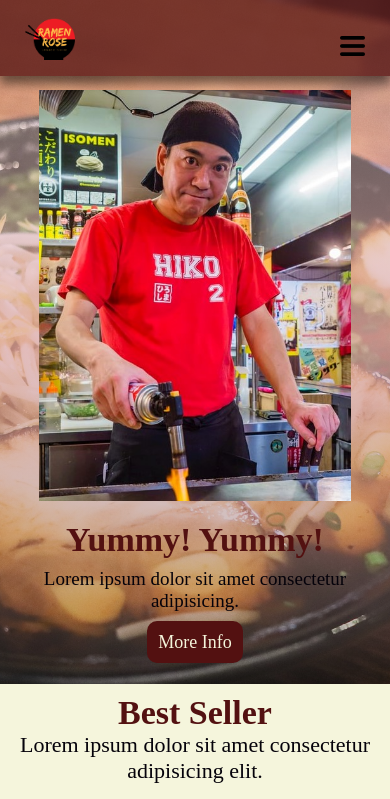
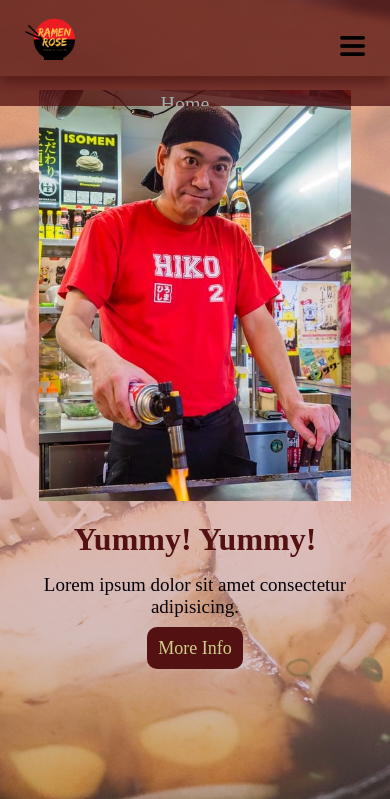
Before and after one commit to rainey8507/landing-page-udacity, a plain HTML site: page index.html in a window 390 px wide. Shown: the top 799 px of the page. Drawn offline with Linux system fonts and the light colour scheme; a web font is replaced by a local one.

Commit message:
second commit

```diff
--- a/css/styles.css
+++ b/css/styles.css
@@ -5,7 +5,7 @@
 }
 
 :root {
-    --main-bg: #f5f5dc;
+    --main-bg: #cfcf8c;
     --main-color: #531111;
     /* --light-bg: #e7c9c3; */
     --light-color: #9cb1b1;
@@ -30,10 +30,10 @@ a {
     color: var(--text-color);
     cursor: pointer;
 }
+/* Navigation */
 
-.container {
+header {
     width: 100%;
-    min-height: 100vh;
     box-sizing: border-box;
     /* overflow: hidden; */
     background: linear-gradient(rgba(255, 255, 255, 0.24), rgba(218, 167, 167, 0.74), rgba(37, 37, 37, 0.281)), url(../images/bg.jpg);
@@ -41,7 +41,7 @@ a {
     background-size: cover;
 }
 
-/* Navigation */
+
 .nav {
     display: flex;
     width: 100%;
@@ -70,12 +70,11 @@ a {
 }
 
 ul {
-    flex: 1;
-    text-align: right;
+    display: flex;
     line-height: 7px;
 }
 
-ul li {
+/* ul li {
     list-style-type: none;
     display: inline-block;
     margin-right: 30px;
@@ -105,12 +104,13 @@ ul li a.active {
 
 ul li a.active:hover {
     border-bottom: 1px solid var(--light-color);
-}
+} */
 
 /* Banner */
 .banner {
     display: flex;
     justify-content: space-between;
+    min-height: 100vh;
 
 }
 
@@ -307,18 +307,19 @@ footer p {
 
     /* Navigation */
 
-    .container {
-        width: 100%;
-        height: 100%;
-        padding-bottom: 30px;
-    }
+
     ul {
         width: 100%;
         background-color: rgba(83, 17, 17, 0.76);
         position: absolute;
-        top: 75px;
+        top: 76px;
         right: 0;
         z-index: 2;
+        display: flex;
+        flex-direction: column;
+        text-align: center;
+        padding: 15px 0;
+
 
     }
 
@@ -357,18 +358,19 @@ footer p {
     .banner {
         display: flex;
         flex-direction: column-reverse;
+        height: 100vh;
     }
 
     .left-banner {
         flex-basis: 100%;
-        margin-top: 0;
-        margin-left: 0;
+        margin: 0;
+        padding: 0;
         text-align: center;
     }
 
     .left-banner h2 {
-        font-size: 34px;
-        margin-bottom: 9px;
+        font-size: 32px;
+        margin-bottom: 16px;
     }
 
     .left-banner p {
@@ -392,6 +394,7 @@ footer p {
         width: 40%;
         display: block;
         margin: auto;
+
     }
 
     /* Service */
@@ -486,8 +489,8 @@ footer p {
 }
 
 @media only screen and (max-width: 480px) {
-    .container {
-        min-height: calc(100vh - 500px);
+    header.banner{
+        min-height: calc(100vh + 35px);
     }
 
     .right-banner img {
--- a/index.html
+++ b/index.html
@@ -19,22 +19,23 @@
 </head>
 <body>
 
-  <div class="container">
-    <div class="nav">
+  <header class="page-header">
+    <nav class="nav">
       <a href="#"><img class="logo" src="images/logo.png" alt="logo site"></a>
-      <nav>
-        <ul id="menu">
-          <li><a class="active" href="index.html">home</a></li>
+      <ul id="menu">
+          <!-- <li><a class="active" href="index.html">home</a></li>
           <li><a href="#service">service</a></li>
           <li><a href="#about">about</a></li>
           <li><a href="#testimonies">testimonies</a></li>
-          <li><a href="#contact">contact</a></li>
-        </ul>
-        <img src="images/menu-bar.png"  class="menu-icon" onclick="togglemenu()" alt="">
-      </nav>
-    </div>
+          <li><a href="#contact">contact</a></li> -->
+      </ul>
+      <img src="images/menu-bar.png"  class="menu-icon" onclick="togglemenu()" alt="">
+    </nav>
+  </header>
 
-    <div class="banner">
+  <main>
+    <!-- Hero area -->
+    <header class="banner">
       <div class="left-banner">
         <h2>Yummy! Yummy!</h2>
         <p>Lorem ipsum dolor sit amet consectetur adipisicing.</p>
@@ -43,10 +44,7 @@
       <div class="right-banner">
         <img src="images/chef.jpg" class="chef" alt="chef of a restaurant">
       </div>
-    </div>
-  </div>
-
-  <main>
+    </header>
     <!-- Service -->
     <section id="service">
       <div class="intro-text">
--- a/js/app.js
+++ b/js/app.js
@@ -1,7 +1,52 @@
 /**Define global variable*/
 let menu = document.getElementById("menu");
 let navBar = document.querySelector(".nav");
+/* Build Nav */
+    /* Create a new li item dynamically */
+    const navItem1 = document.createElement("li");
+    const navItem2 = document.createElement("li");
+    const navItem3 = document.createElement("li");
+    const navItem4 = document.createElement("li");
+    const navItem5 = document.createElement("li");
+    navItem1.innerHTML = "Home";
+    navItem2.innerHTML = "Service";
+    navItem3.innerHTML = "About";
+    navItem4.innerHTML = "Testimonies";
+    navItem5.innerHTML = "Contact";
+    /* Style a navigation list item */
+    navItem1.style.color = "#9cb1b1";
+    navItem2.style.color = "#cfcf8c";
+    navItem3.style.color = "#cfcf8c";
+    navItem4.style.color = "#cfcf8c";
+    navItem5.style.color = "#cfcf8c";
 
+    navItem1.style.listStyle = "none";
+    navItem2.style.listStyle = "none";
+    navItem3.style.listStyle = "none";
+    navItem4.style.listStyle = "none";
+    navItem5.style.listStyle = "none";
+
+    navItem1.style.marginRight = "20px";
+    navItem2.style.marginRight = "20px";
+    navItem3.style.marginRight = "20px";
+    navItem4.style.marginRight = "20px";
+    navItem5.style.marginRight = "20px";
+
+    navItem1.style.fontSize = "20px";
+    navItem2.style.fontSize = "20px";
+    navItem3.style.fontSize = "20px";
+    navItem4.style.fontSize = "20px";
+    navItem5.style.fontSize = "20px";
+
+    menu.appendChild(navItem1);
+    menu.appendChild(navItem2);
+    menu.appendChild(navItem3);
+    menu.appendChild(navItem4);
+    menu.appendChild(navItem5);
+
+/* Create a link item */
+    let aLink = document.createElement('a');
+    aLink.style.cursor = "pointer";
 /* Make navigation responsive */
 menu.style.maxHeight = "0px";
 function togglemenu() {
@@ -14,7 +59,6 @@ function togglemenu() {
 
 /* Smooth Scrolling */
 
-
 navBar.scrollTo({
     top: 100,
     left: 0,
```
